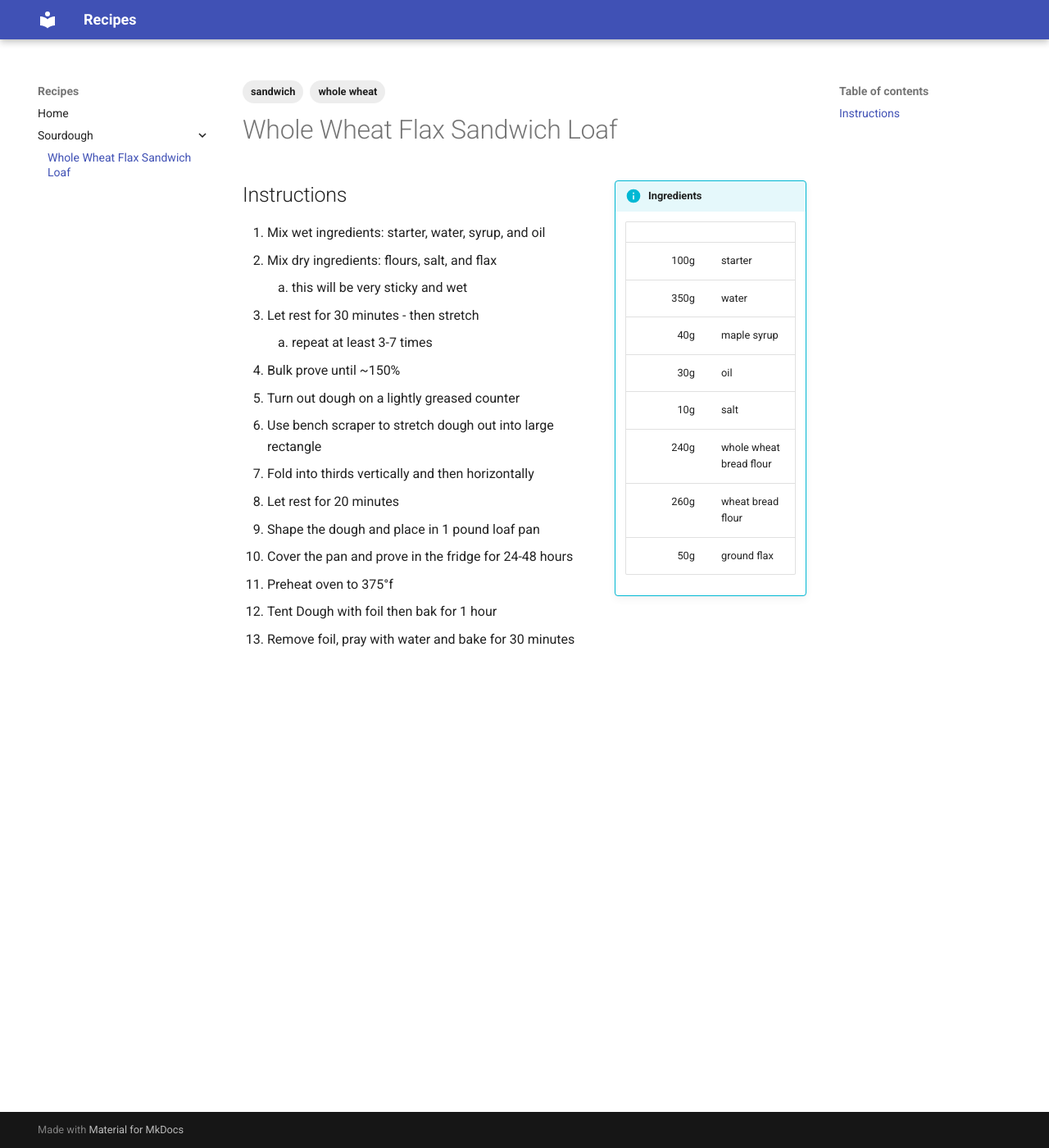
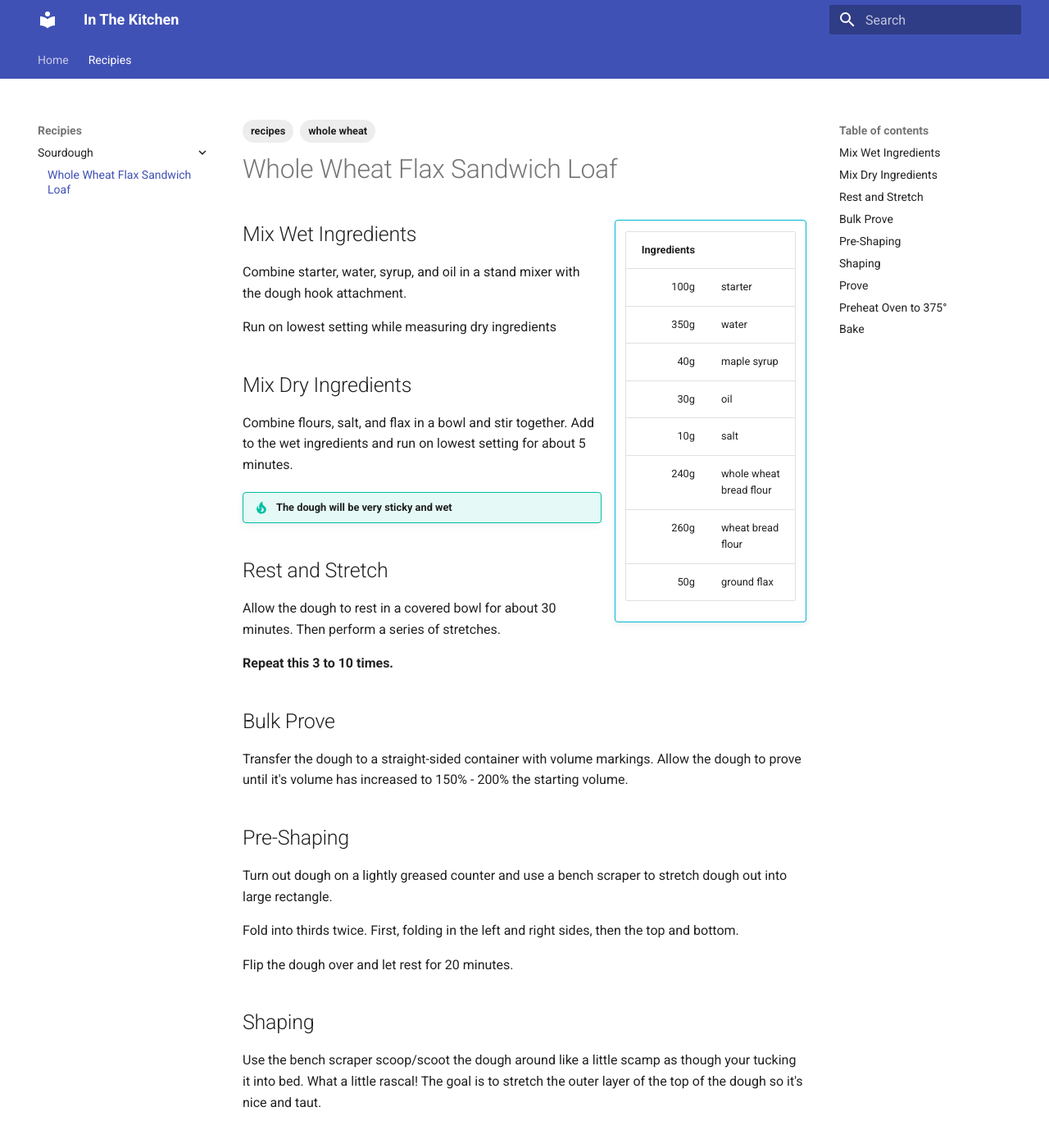
Before and after one commit to patrickdent/kitchen-notes, an MkDocs documentation site: the page built from docs/sourdough/ww-flax-sammy.md, in a window 1280 px wide and 1400 px high. Shown: the whole window at 82% size. Built offline with MkDocs 1.6.1 and Material for MkDocs 9.7.7, drawn with Linux system fonts in a browser that asks for light colours; some of the changed text lies outside the part shown.

Commit message:
reformat docs repo

```diff
--- a/docs/sourdough/ww-flax-sammy.md
+++ b/docs/sourdough/ww-flax-sammy.md
@@ -2,11 +2,11 @@
 title: Whole Wheat Flax Sandwich Loaf
 hero: Set heroes with metadata
 tags:
-  - sandwich
   - whole wheat
+  - recipes
 ---
-!!! info inline end "Ingredients"
-    |||
+!!! info inline end  ""
+    |Ingredients| |
     | -: | :- |
     | 100g | starter |
     | 350g | water |
@@ -17,19 +17,45 @@ tags:
     | 260g | wheat bread flour |
     | 50g | ground flax |
 
-## Instructions
-1. Mix wet ingredients: starter, water, syrup, and oil
-1. Mix dry ingredients: flours, salt, and flax
-    1. this will be very sticky and wet
-1. Let rest for 30 minutes - then stretch
-    1. repeat at least 3-7 times
-1. Bulk prove until ~150%
-1. Turn out dough on a lightly greased counter
-1. Use bench scraper to stretch dough out into large rectangle
-1. Fold into thirds vertically and then horizontally
-1. Let rest for 20 minutes
-1. Shape the dough and place in 1 pound loaf pan
-1. Cover the pan and prove in the fridge for 24-48 hours
-1. Preheat oven to 375°f
-1. Tent Dough with foil then bak for 1 hour
-1. Remove foil, pray with water and bake for 30 minutes
+## Mix Wet Ingredients
+Combine starter, water, syrup, and oil in a stand mixer with the dough hook attachment.
+
+Run on lowest setting while measuring dry ingredients
+
+## Mix Dry Ingredients
+Combine flours, salt, and flax in a bowl and stir together. Add to the wet ingredients and run on lowest setting for about 5 minutes.
+
+!!! tip "The dough will be very sticky and wet"
+
+## Rest and Stretch
+Allow the dough to rest in a covered bowl for about 30 minutes. Then perform a series of stretches.
+
+**Repeat this 3 to 10 times.**
+
+## Bulk Prove
+Transfer the dough to a straight-sided container with volume markings. Allow the dough to prove until it's volume has increased to 150% - 200% the starting volume.
+
+## Pre-Shaping
+Turn out dough on a lightly greased counter and use a bench scraper to stretch dough out into large rectangle.
+
+Fold into thirds twice. First, folding in the left and right sides, then the top and bottom.
+
+Flip the dough over and let rest for 20 minutes.
+
+## Shaping
+Use the bench scraper scoop/scoot the dough around like a little scamp as though your tucking it into bed. What a little rascal! The goal is to stretch the outer layer of the top of the dough so it's nice and taut.
+
+## Prove
+Transfer the dough to a 1 pound loaf pan and cover with tented parchment paper. Secure the paper with a rubber band.
+
+Prove the dough in the fridge for 24-48 hours.
+
+## Preheat Oven to 375°
+Leave the dough in the fridge while you wait for the oven to come to temperature.
+
+## Bake
+Tent Dough with foil then bake for 1 hour.
+
+Remove foil, spray with water and bake for 30 more minutes.
+
+The bread is done when its internal temperature is between 205° and 210°.
--- a/mkdocs.yml
+++ b/mkdocs.yml
@@ -1,8 +1,10 @@
-site_name: Recipes
+site_name: In The Kitchen
 theme:
   name: material
-  suppress_nextprev: true
+  features:
+    - navigation.tabs
 plugins:
+  - search
   - tags:
       tags_file: index.md
 markdown_extensions:
@@ -11,5 +13,6 @@ markdown_extensions:
   - pymdownx.snippets
 nav:
   - Home: index.md
-  - Sourdough:
-    - 'Whole Wheat Flax Sandwich Loaf': 'sourdough/ww-flax-sammy.md'
+  - Recipies:
+    - Sourdough:
+      - 'Whole Wheat Flax Sandwich Loaf': 'sourdough/ww-flax-sammy.md'
```
